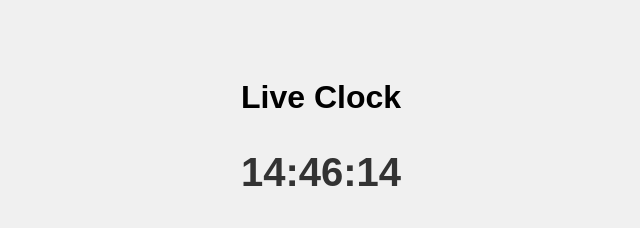
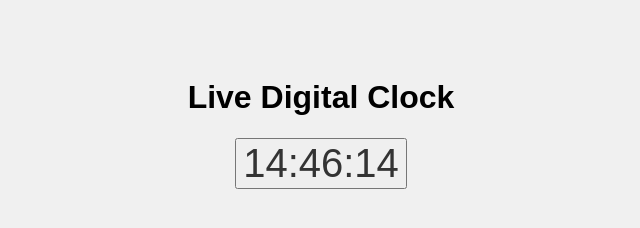
Before and after one commit to Sazzad-Emon/digital-clock, a plain HTML site: page index.html in a window 1280 px wide. Shown: the whole page, without its empty margins (319-959 px from the left). Drawn offline with Linux system fonts and the light colour scheme.

Commit message:
Update index.html

```diff
--- a/index.html
+++ b/index.html
@@ -1,15 +1,16 @@
 <!DOCTYPE html>
 <html lang="en">
 <head>
-    <meta charset="UTF-8">
-    <meta name="viewport" content="width=device-width, initial-scale=1.0">
-    <title>Digital Clock</title>
-    <link rel="stylesheet" href="style.css">
+  <meta charset="UTF-8" />
+  <meta name="viewport" content="width=device-width, initial-scale=1.0"/>
+  <title>Live Digital Clock</title>
+  <link rel="stylesheet" href="style.css" />
 </head>
 <body>
-    <h1>Live Clock</h1>
-    <h2 id="clock">00:00:00</h2>
-
-    <script src="script.js"></script>
+  <div class="card">
+    <h1>Live Digital Clock</h1>
+  <button id="clock">00:00:00</button>
+  </div>
+  <script src="script.js"></script>
 </body>
 </html>
```
